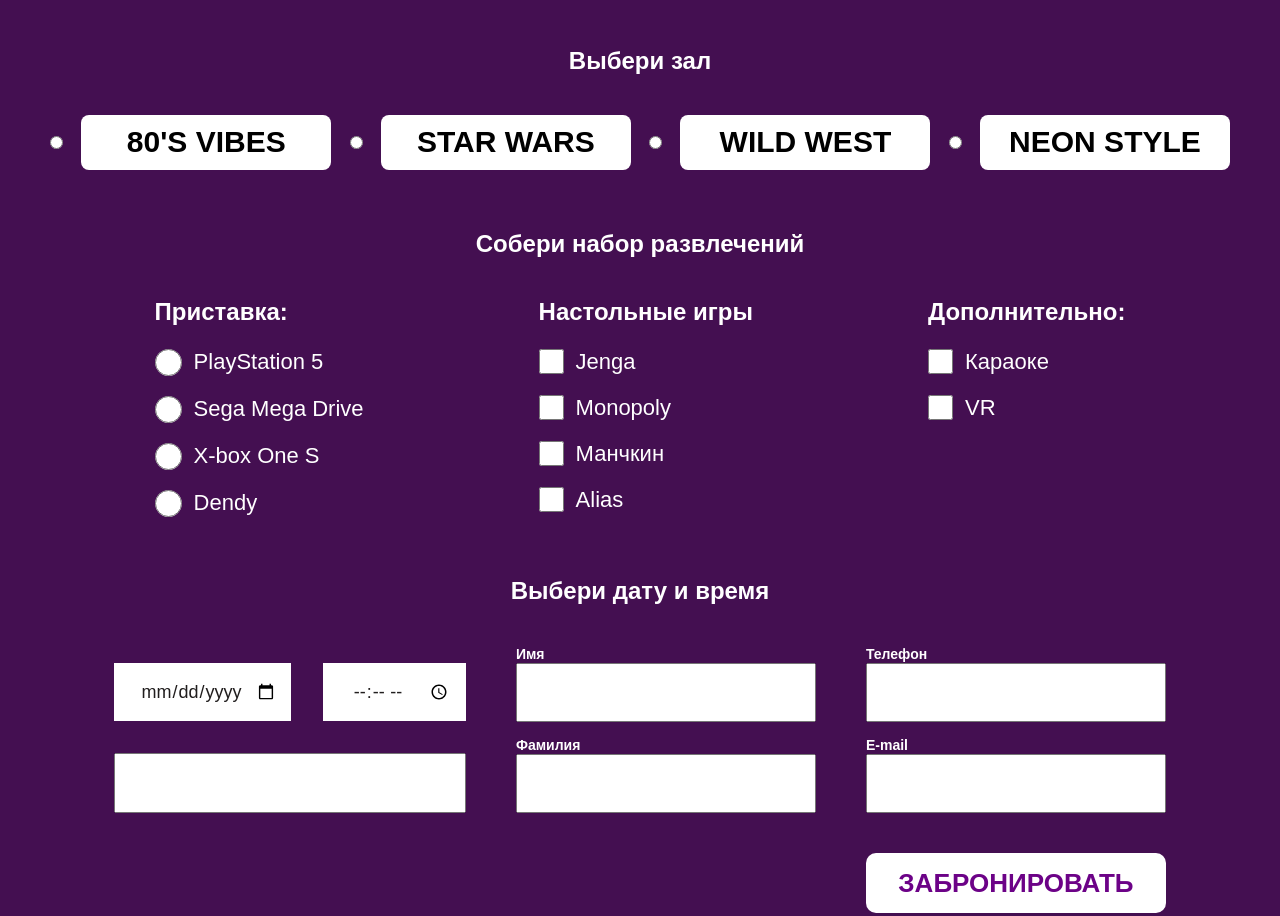
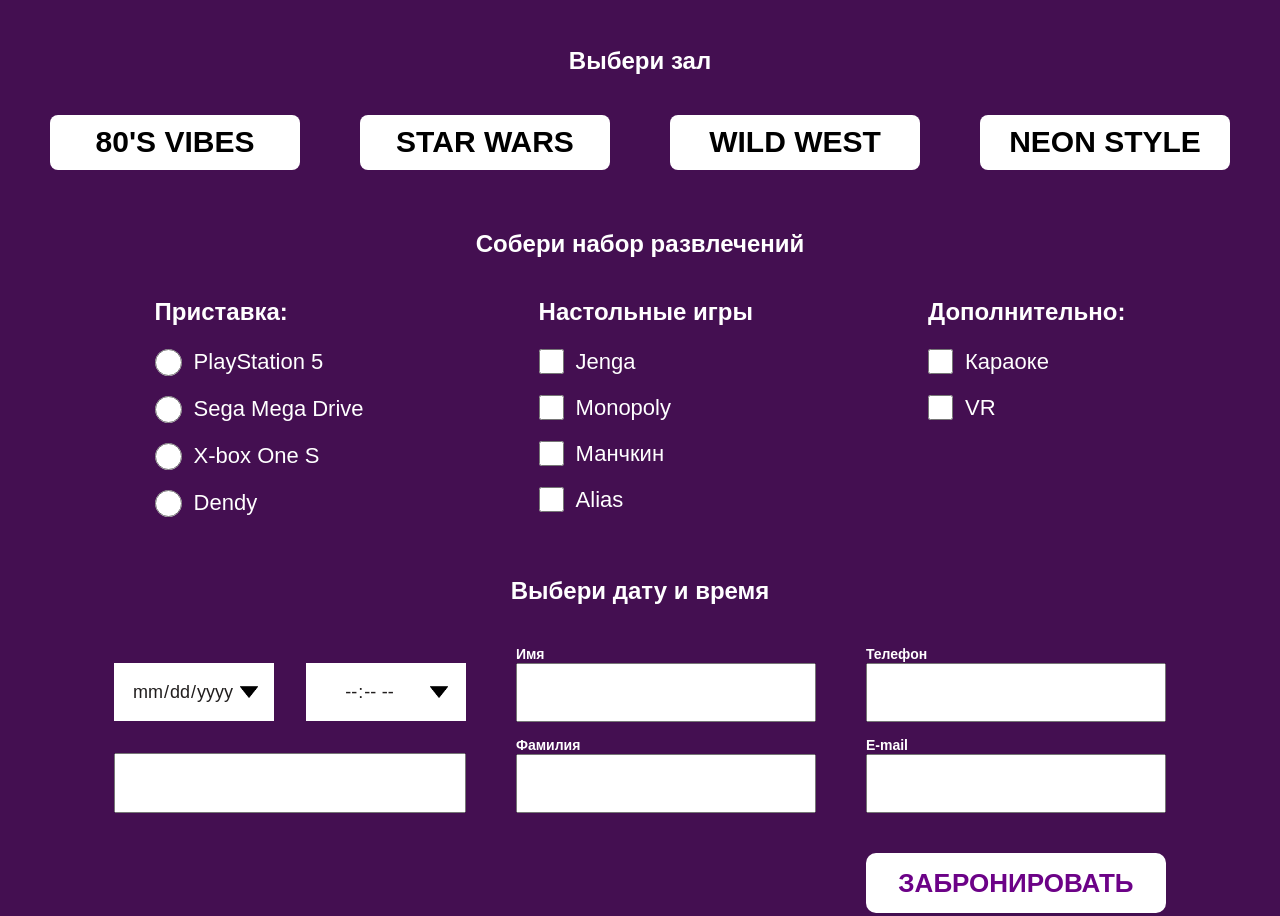
Before and after one commit to YuriySW/GameOver, a plain HTML site: page index.html in a window 1280 px wide. Shown: the part 2863-3779 px from the top of the page. Drawn offline with Linux system fonts and the light colour scheme.

Commit message:
lesson 1.3 fixed errors 1.3

```diff
--- a/css/booking/__data/block-data__data.css
+++ b/css/booking/__data/block-data__data.css
@@ -8,4 +8,12 @@
    font-weight: 400;
    line-height: 28px;
    border: 0;
+   max-width: calc(50% - 16px);
+   flex-shrink: 0;
+   flex-grow: 1;
 }
+
+.block-data__data::-webkit-calendar-picker-indicator{
+   background-image: url('../../../image/icon/arrow.png');
+
+}
--- a/css/booking/__data/container-data__human.css
+++ b/css/booking/__data/container-data__human.css
@@ -1,7 +1,6 @@
 .container-data__human{
    width: 100%;
    padding: 14px;
-   text-align: center;
    color: #211E1E;
    font-family: Arial;
    font-size: 18px;
--- a/css/booking/__set/set-label.css
+++ b/css/booking/__set/set-label.css
@@ -8,5 +8,5 @@
    display: flex;
    gap: 12px;
    margin: 0;
-   max-width: fit-content;
+
 }
--- a/css/booking/__set/set.css
+++ b/css/booking/__set/set.css
@@ -4,5 +4,5 @@
    gap: 20px;
    padding: 0;
    border: 0 none;
-
+   align-items: flex-start;
 }
--- a/css/contact/__adress/contact__adress.css
+++ b/css/contact/__adress/contact__adress.css
@@ -4,7 +4,7 @@
   font-weight: 700;
   line-height: 28px;
   padding: 0 0 0 66px;
-  max-width: 300px;
+  max-width: 330px;
   font-style: normal;
   display: block;
 }
--- a/index.html
+++ b/index.html
@@ -88,13 +88,13 @@
             <fieldset class="booking__fieldset booking__choose-hall">
               <legend class="booking__legend">Выбери зал</legend>
 
-              <input type="radio" name="hall" value="80svibes" id="80svibes" required/>
+              <input type="radio" name="hall" value="80svibes" id="80svibes"  hidden/>
               <label class="booking__btn" for="80svibes">80's vibes</label>
-              <input type="radio" name="hall" value="starwars" id="starwars" required/>
+              <input type="radio" name="hall" value="starwars" id="starwars"  hidden/>
               <label class="booking__btn" for="starwars">star wars</label>
-              <input type="radio" name="hall" value="wildwest" id="wildwest" required/>
+              <input type="radio" name="hall" value="wildwest" id="wildwest"  hidden/>
               <label class="booking__btn" for="wildwest">wild west</label>
-              <input type="radio" name="hall" value="neonstyle" id="neonstyle" required/>
+              <input type="radio" name="hall" value="neonstyle" id="neonstyle"  hidden/>
               <label class="booking__btn" for="neonstyle">neon style</label>
             </fieldset>
 
@@ -102,11 +102,11 @@
               <legend class="booking__legend">Собери набор развлечений</legend>
               <fieldset class="set">
                 <legend class="booking__set-legend" >Приставка:</legend>
-                <label class="set-label"> <input type="radio" name="console" value="playStation" class="input-console" required/>PlayStation 5</label>
+                <label class="set-label"> <input type="radio" name="console" value="playStation" class="input-console" />PlayStation 5</label>
                 <label class="set-label">
-                <input  type="radio" name="console" value="segamegadrive"  class="input-console" required/>Sega Mega Drive</label>
-                <label class="set-label"><input type="radio" name="console" value="xboxones"  class="input-console" required/>X-box One S</label>
-                <label class="set-label"><input type="radio" name="console" value="dendy"  class="input-console" required/>Dendy</label>
+                <input  type="radio" name="console" value="segamegadrive"  class="input-console" />Sega Mega Drive</label>
+                <label class="set-label"><input type="radio" name="console" value="xboxones"  class="input-console" />X-box One S</label>
+                <label class="set-label"><input type="radio" name="console" value="dendy"  class="input-console" />Dendy</label>
               </fieldset>
 
               <fieldset class="set">
@@ -132,7 +132,7 @@
               <input type="date" class="block-data__data" name="data" required>
               <input type="time" class="block-data__data" name="time" required >
             </div>
-              <input type="number" class="container-data__human" name="number-persons" >
+              <input type="number"  class="container-data__human" name="number-persons" >
             </div>
 
 
@@ -256,7 +256,7 @@
           <div class="block">
           <div class="contact__block">
           <address>
-            <a class="contact__adress contact__adress_type-icon_location">г. Москва ул.&nbsp;Аквамарина, 16</a>
+            <p class="contact__adress contact__adress_type-icon_location">г. Москва ул.&nbsp;Аквамарина, 16</p>
             <a class="contact__adress contact__adress_type-icon_telefone" href="tel:89509302893">8(950)930-28-93</a>
             <a class="contact__adress contact__adress_type-icon_email" href="mailto:gameover@gmail.com"
               >GameOver@gmail.com</a
```
Also changed, not shown: image/icon/arrow.png (added).
